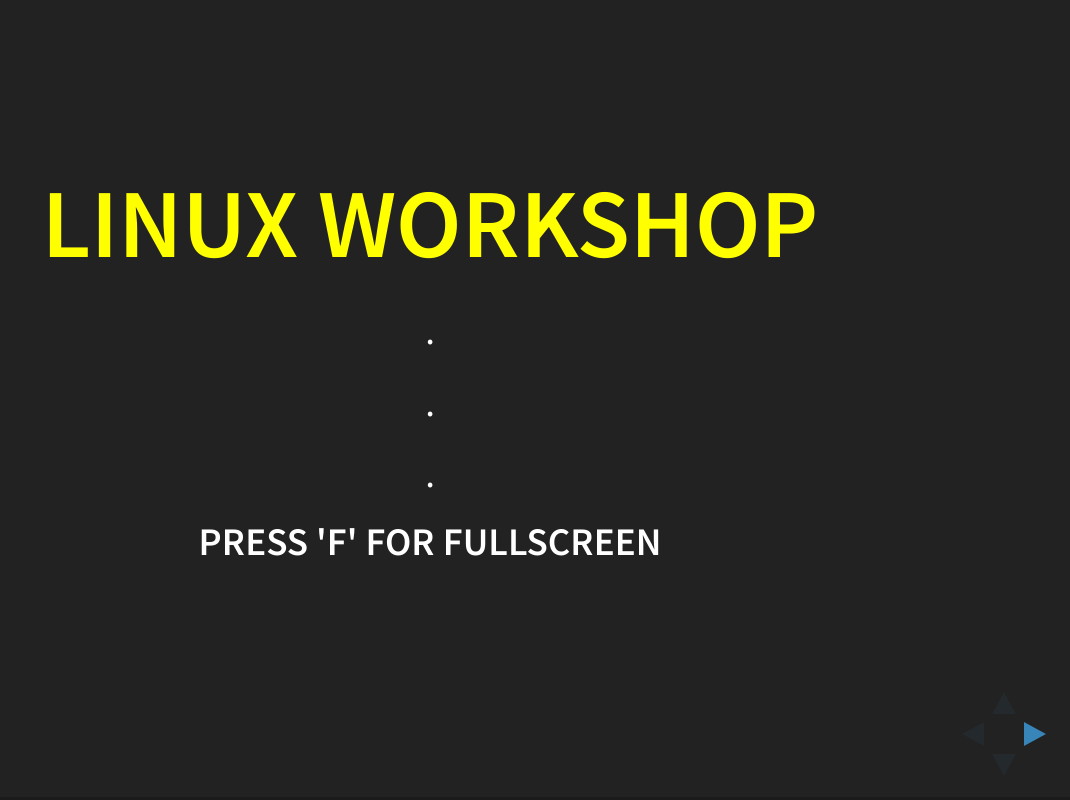
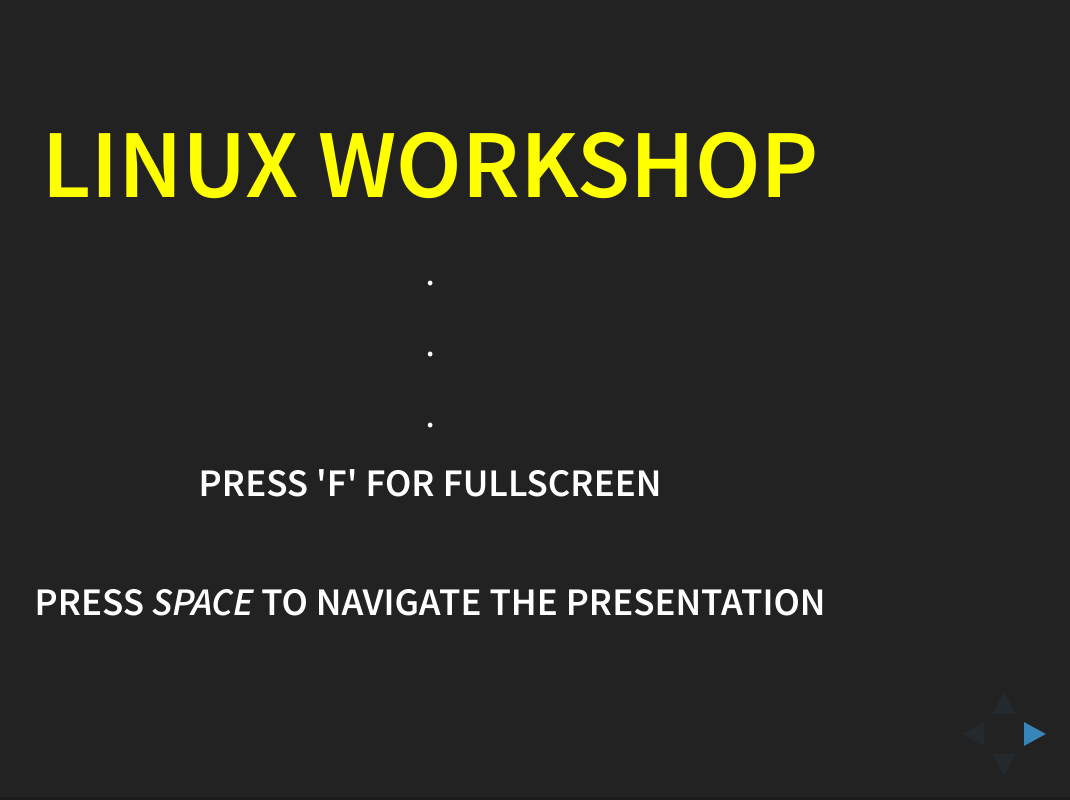
Before and after one commit to simsarulhaqv/Linux-Workshop, a website: page Slide/index.html in a window 1280 px wide. Shown: the whole page, without its empty margins (210-1280 px from the left). Drawn offline with Linux system fonts and the light colour scheme.

Commit message:
Some changes. I dont know what.

```diff
--- a/Slide/index.html
+++ b/Slide/index.html
@@ -46,6 +46,8 @@
 					<p> .</p>
 					<p> .</p>
 					<h6>Press 'F' for Fullscreen</h6>
+					<br>
+					<h6>Press <em>Space</em> to navigate the presentation</h6>
 				</section>
 
 				<section style="text-align: left;">
```
